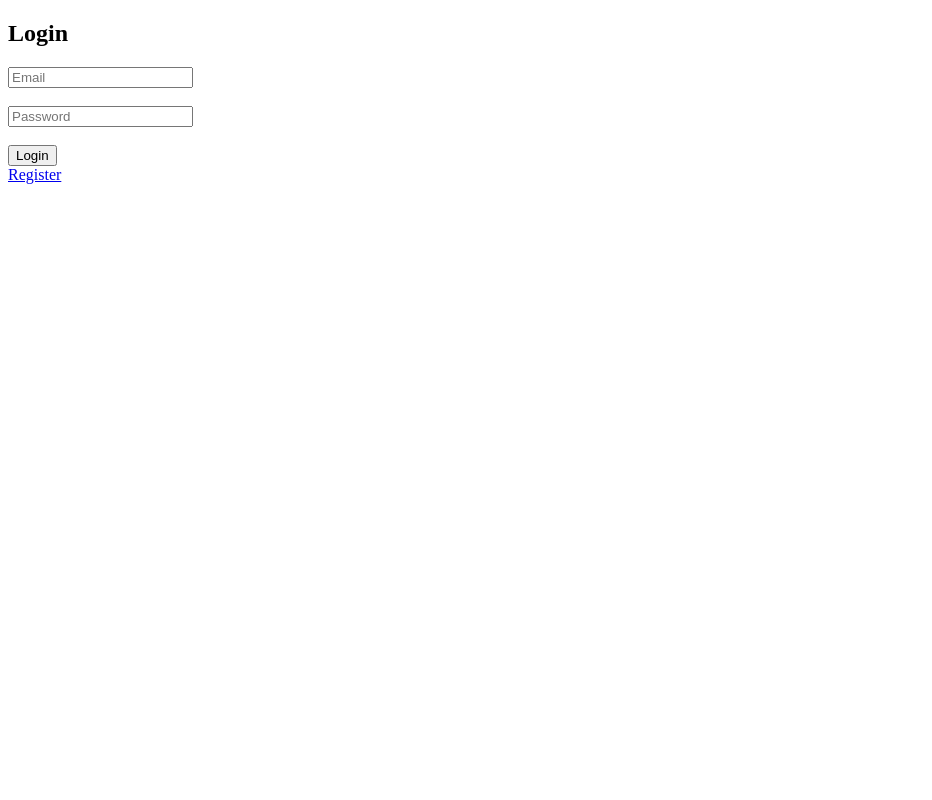
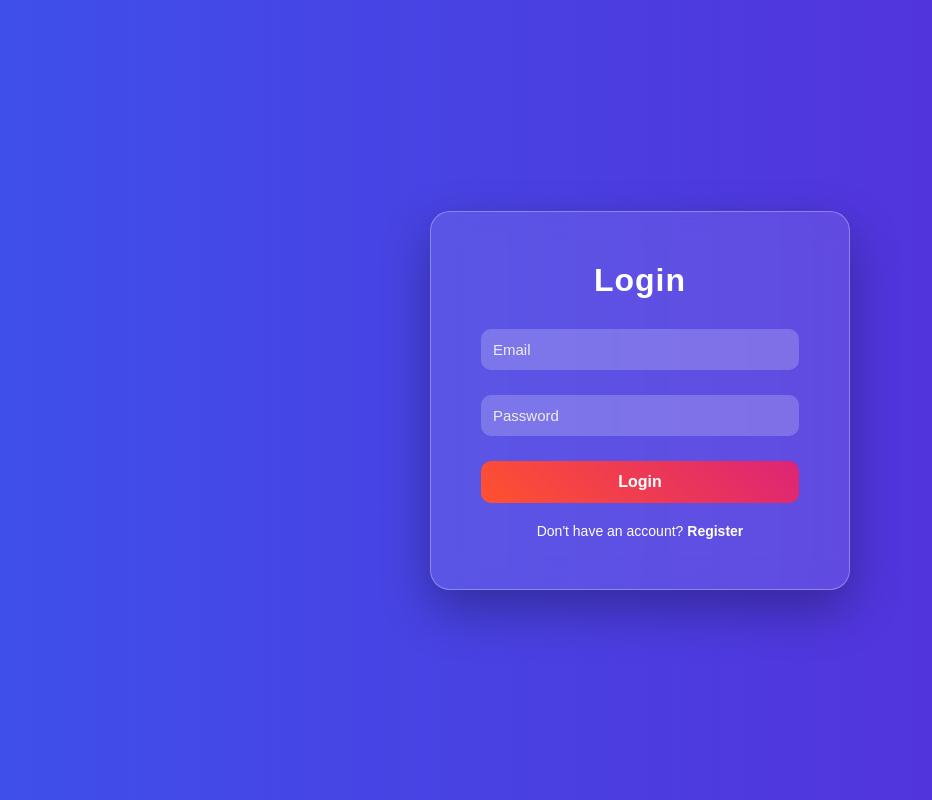
Before and after one commit to bhavit-jfb/chat-app, a Flask app: page / in a window 1280 px wide. Shown: the whole page, without its empty margins (0-932 px from the left). Run offline with Flask 3, Linux system fonts and the light colour scheme.

Commit message:
Update login.html

```diff
--- a/templates/login.html
+++ b/templates/login.html
@@ -1,21 +1,37 @@
 <!DOCTYPE html>
 <html>
 <head>
-    <title>Login</title>
+<title>Login</title>
+<meta name="viewport" content="width=device-width, initial-scale=1.0">
+<link rel="stylesheet" href="{{ url_for('static', filename='css/login.css') }}">
+
 </head>
+
 <body>
+
+<div class="login-box">
 
 <h2>Login</h2>
 
 <form method="POST" action="/login">
-    <input type="email" name="email" placeholder="Email" required>
-    <br><br>
-    <input type="password" name="password" placeholder="Password" required>
-    <br><br>
-    <button type="submit">Login</button>
+
+<div class="input-box">
+<input type="email" name="email" placeholder="Email" required>
+</div>
+
+<div class="input-box">
+<input type="password" name="password" placeholder="Password" required>
+</div>
+
+<button type="submit">Login</button>
+
 </form>
 
-<a href="/register">Register</a>
+<div class="register">
+Don't have an account? <a href="/register">Register</a>
+</div>
+
+</div>
 
 </body>
 </html>
```
